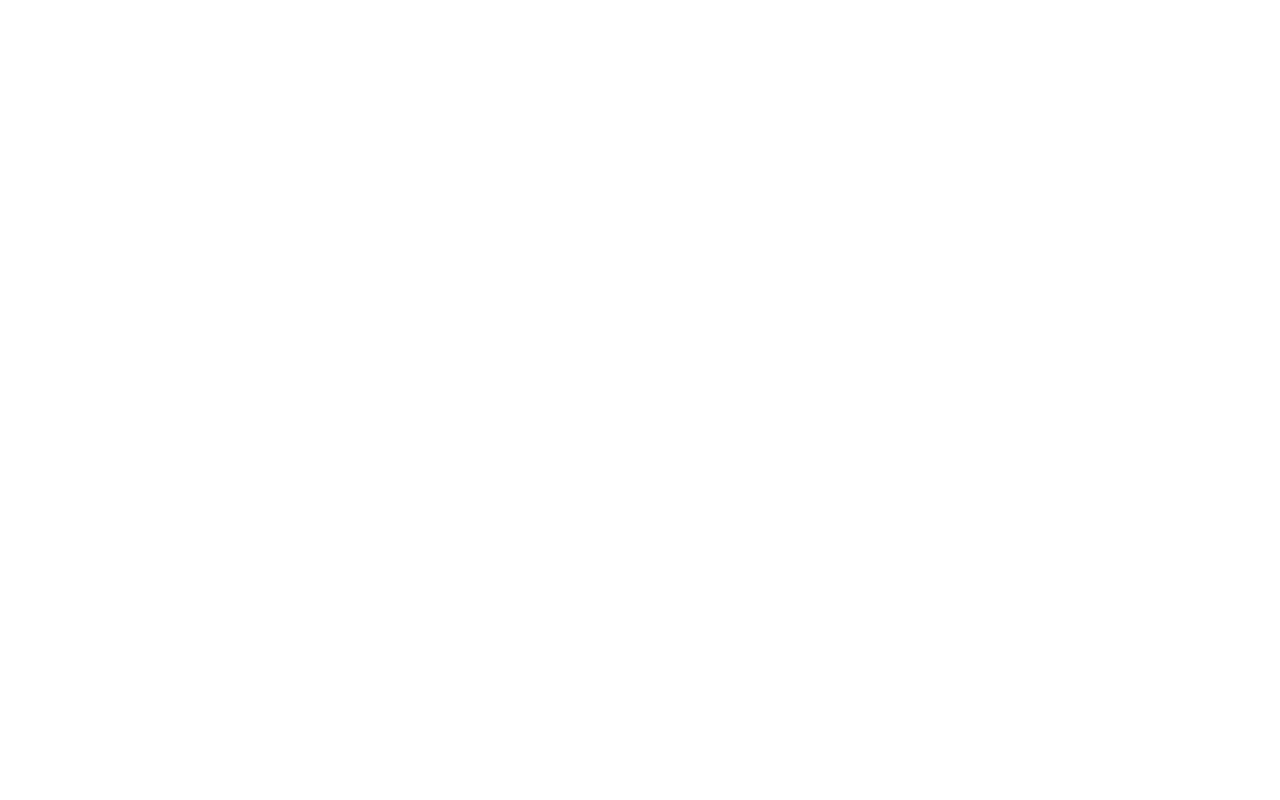
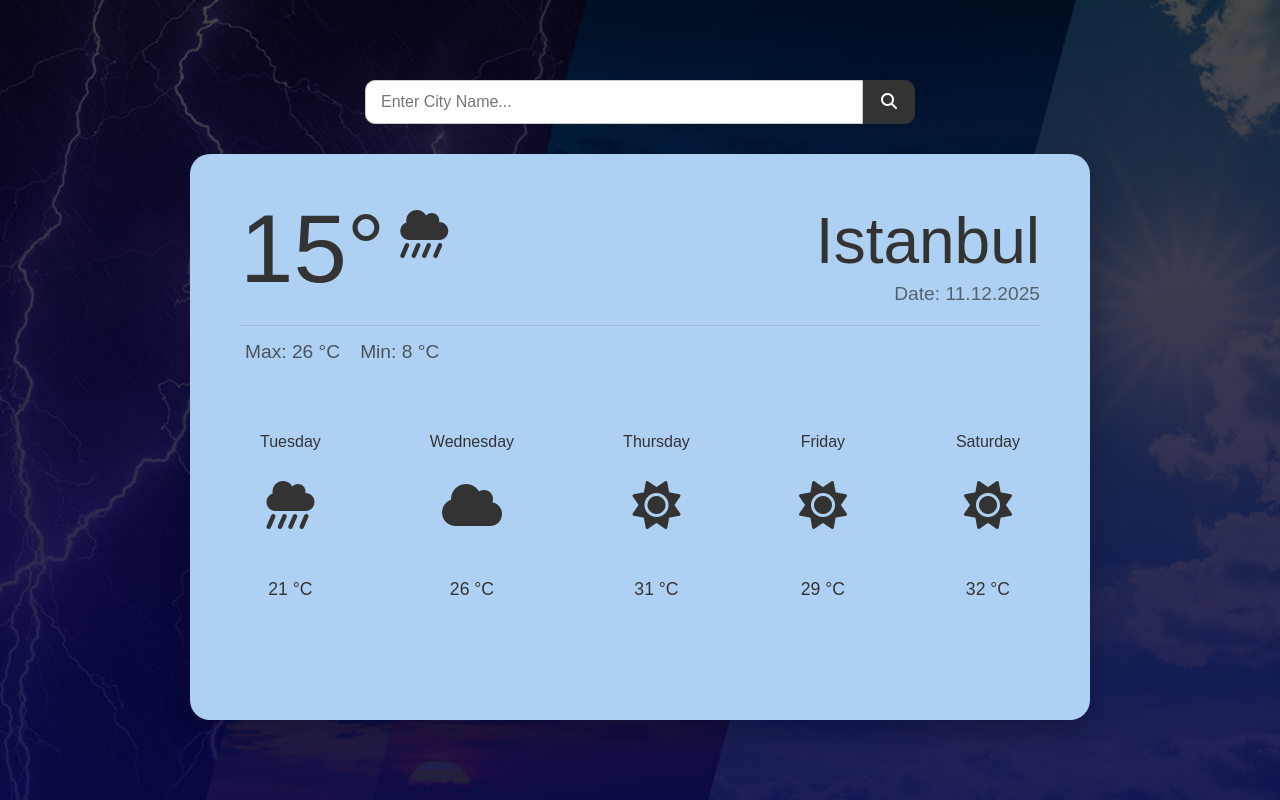
Before and after one commit to CIBIKRAKER/weather_api, a plain HTML site: page static/weather.html in a window 1280 px wide. Drawn offline with Linux system fonts and the light colour scheme.

Commit message:
somutdelil

```diff
--- /dev/null
+++ b/static/style.css
@@ -0,0 +1,170 @@
+/* --- Global & Body Styles --- */
+body {
+    display: flex;
+    justify-content: center;
+    align-items: center;
+    min-height: 100vh;
+    margin: 0;
+    font-family: sans-serif;
+    color: #333;
+    background-color: #f4f4f9;
+}
+
+.background {
+    position: fixed;
+    top: 0;
+    left: 0;
+    width: 100%;
+    height: 100%;
+    background:
+        linear-gradient(rgba(0, 0, 0, 0.7), rgba(9, 8, 70, 0.9)),
+        url("weather.png");
+    background-size: cover;
+    background-position: center;
+    z-index: -1;
+
+}
+
+/* --- Weather Card Container --- */
+.weather-card {
+    width: 800px;
+    padding: 40px 50px;
+    border-radius: 20px;
+    background-color: #AED1F3;
+    box-shadow: 0 15px 30px rgba(0, 0, 0, 0.2);
+    backdrop-filter: blur(5px);
+    display: flex;
+    flex-direction: column;
+    align-items: center;
+}
+
+/* --- Current Weather Section --- */
+.current-weather {
+    display: flex;
+    justify-content: space-between;
+    align-items: flex-start;
+    width: 100%;
+    padding-bottom: 20px;
+    border-bottom: 1px solid rgba(0, 0, 0, 0.1);
+}
+
+.temp-icon {
+    display: flex;
+    align-items: center;
+    gap: 15px;
+}
+
+.temperature {
+    font-size: 6em;
+    font-weight: 300;
+}
+
+.icon {
+    font-size: 3em;
+    margin-top: -30px;
+}
+
+.location-details {
+    display: flex;
+    flex-direction: column;
+    align-items: flex-end;
+    text-align: right;
+    margin-top: 10px;
+}
+
+.location {
+    font-size: 4em;
+    font-weight: 500;
+    margin-bottom: 5px;
+}
+
+.date {
+    font-size: 1.2em;
+    opacity: 0.7;
+}
+
+/* --- Min/Max Temperature --- */
+.min-max {
+    width: 100%;
+    display: flex;
+    justify-content: flex-start;
+    gap: 20px;
+    font-size: 1.2em;
+    margin: 15px 0 30px 0;
+    padding-left: 10px;
+    opacity: 0.8;
+}
+
+/* --- 5-Day Forecast Grid --- */
+.forecast {
+    display: flex;
+    justify-content: space-between;
+    width: 100%;
+    padding: 40px 0;
+    margin-bottom: 40px;
+}
+
+.day-forecast {
+    display: flex;
+    flex-direction: column;
+    align-items: center;
+    text-align: center;
+    padding: 0 20px;
+}
+
+.day {
+    font-size: 1em;
+    margin-bottom: 30px;
+}
+
+.forecast-icon {
+    font-size: 3em;
+    margin-bottom: 50px;
+}
+
+.temp {
+    font-size: 1.1em;
+    font-weight: 500;
+}
+
+.search-container {
+    display: flex;
+    justify-content: center;
+    align-items: center;
+    margin: 0 auto 30px auto;
+    width: 550px;
+    max-width: 90%;
+}
+
+#city-input {
+    padding: 12px 15px;
+    font-size: 1em;
+    border: 1px solid #ccc;
+    border-radius: 10px 0 0 10px;
+    outline: none;
+    flex-grow: 1;
+    margin-bottom: 0;
+    height:18px;
+    transition: border-color 0.3s;
+    background-color: white;
+}
+
+#city-input:focus {
+    border-color: #77aadd;
+}
+
+#search-button {
+    padding: 12px 18px;
+    background-color: #333;
+    color: white;
+    border: none;
+    border-radius: 0 10px 10px 0;
+    cursor: pointer;
+    font-size: 1em;
+    height:44px;
+    transition: background-color 0.3s;
+}
+
+#search-button:hover {
+    background-color: #555;
+}
--- a/static/weather.html
+++ b/static/weather.html
@@ -3,9 +3,71 @@
 <head>
     <meta charset="UTF-8">
     <meta name="viewport" content="width=device-width, initial-scale=1.0">
-    <title>Document</title>
+    <title>Weather Card Design</title>
+    <link rel="stylesheet" href="style.css">
+    <link rel="stylesheet" href="https://cdnjs.cloudflare.com/ajax/libs/font-awesome/6.5.1/css/all.min.css">
 </head>
 <body>
+    <div class="background">
+    </div>
 
+    <div class="main-content-wrapper">
+
+        <div class="search-container">
+            <input type="text" id="city-input" placeholder="Enter City Name..." aria-label="City Name">
+            <button id="search-button">
+                <i class="fas fa-search"></i>
+            </button>
+        </div>
+
+        <div class="weather-card">
+            <div class="current-weather">
+                <div class="temp-icon">
+                    <span class="temperature" id="current-temp">15&deg;</span>
+                    <i class="fas fa-cloud-showers-heavy icon" id="current-icon"></i>
+                </div>
+                <div class="location-details">
+                    <span class="location" id="city-name">Istanbul</span>
+                    <span class="date" id="current-date">Date: 11.12.2025</span>
+                </div>
+            </div>
+
+            <div class="min-max">
+                <span class="max" id="max-temp">Max: 26 &deg;C</span>
+                <span class="min" id="min-temp">Min: 8 &deg;C</span>
+            </div>
+
+            <div class="forecast" id="forecast-container">
+                <div class="day-forecast">
+                    <span class="day">Tuesday</span>
+                    <i class="fas fa-cloud-showers-heavy forecast-icon"></i>
+                    <span class="temp">21 &deg;C</span>
+                </div>
+                <div class="day-forecast">
+                    <span class="day">Wednesday</span>
+                    <i class="fas fa-cloud forecast-icon"></i>
+                    <span class="temp">26 &deg;C</span>
+                </div>
+                <div class="day-forecast">
+                    <span class="day">Thursday</span>
+                    <i class="fas fa-sun forecast-icon"></i>
+                    <span class="temp">31 &deg;C</span>
+                </div>
+                <div class="day-forecast">
+                    <span class="day">Friday</span>
+                    <i class="fas fa-sun forecast-icon"></i>
+                    <span class="temp">29 &deg;C</span>
+                </div>
+                <div class="day-forecast">
+                    <span class="day">Saturday</span>
+                    <i class="fas fa-sun forecast-icon"></i>
+                    <span class="temp">32 &deg;C</span>
+                </div>
+            </div>
+        </div>
+
+    </div>
+
+    <script src="script.js"></script>
 </body>
 </html>
```
Also changed, not shown: static/index.html (deleted, +0 -11 lines), static/weather.png (added).
